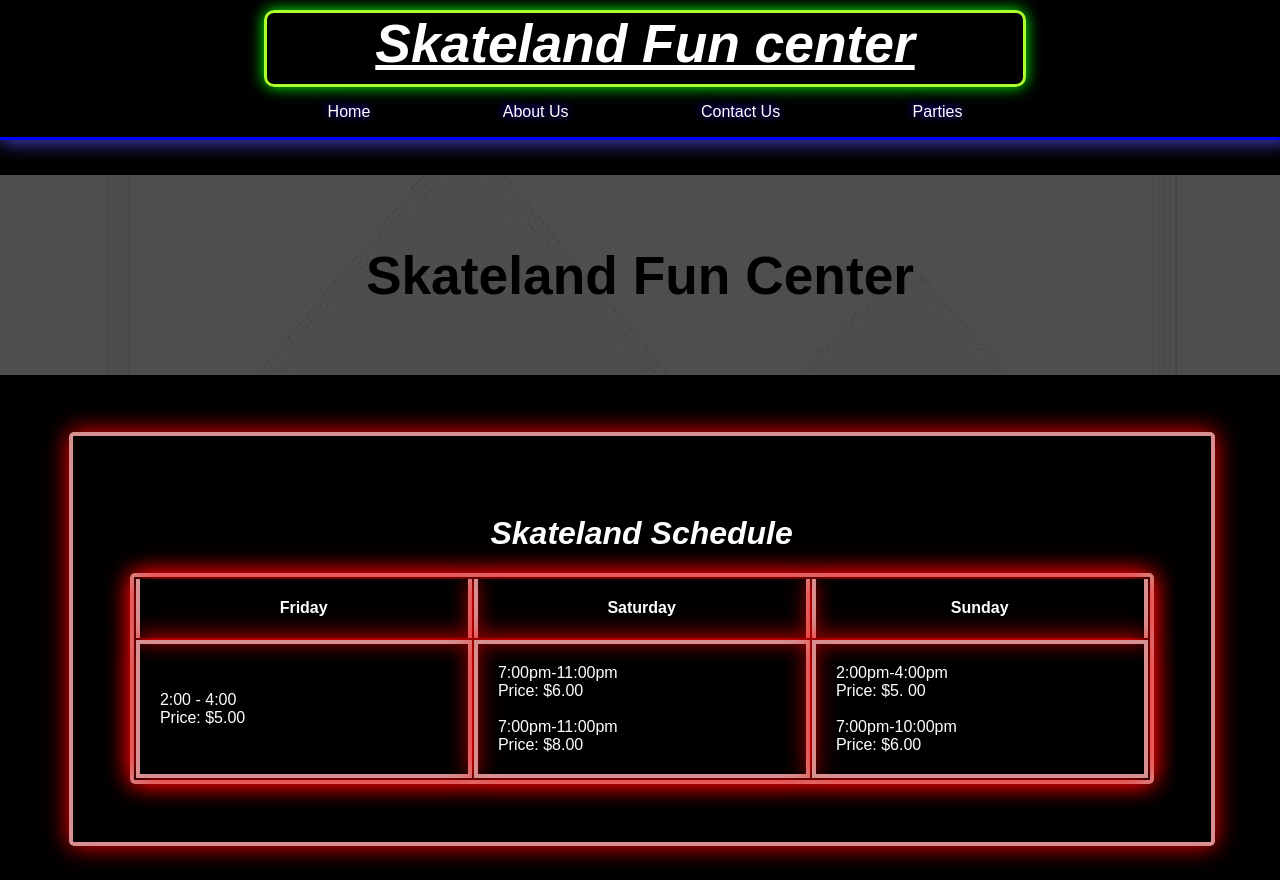
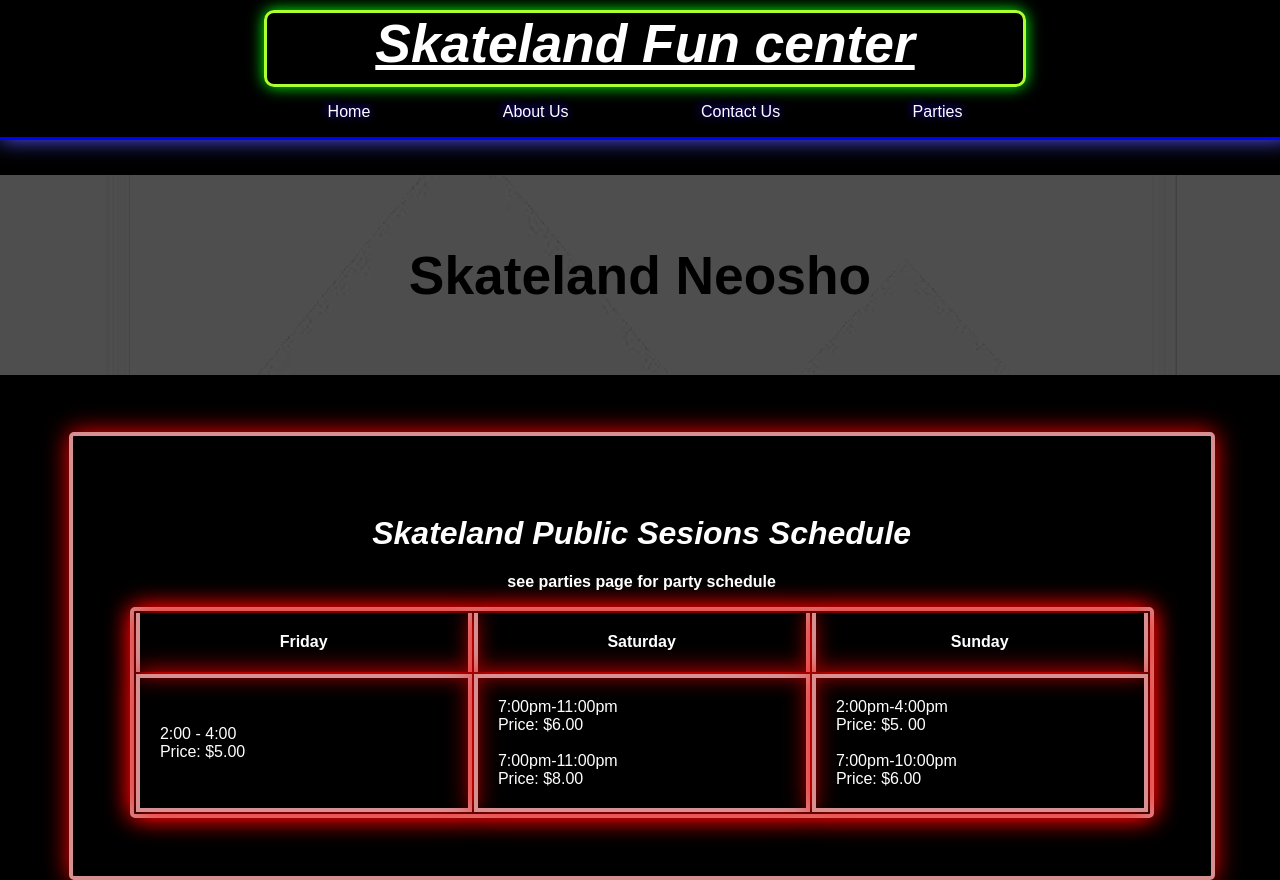
Before and after one commit to Fenderchu/Skateland-Funcenter-Neosho, a plain HTML site: page index.html in a window 1280 px wide. Shown: the top 880 px of the page. Drawn offline with nearby package versions, Linux system fonts and the light colour scheme; a web font is replaced by a local one.

Commit message:
changed some text

```diff
--- a/index.html
+++ b/index.html
@@ -34,15 +34,16 @@
     </nav>
     <div class="header container-wide" id="home">
         <h1 class="header-title">
-            Skateland Fun Center
+            Skateland Neosho
         </h1>
     </div>
     <div class="body container-fluid">
         <div class="home-cards container-fluid">
             <div class="card card-schedule">
                 <h1 class="card-title">
-                    Skateland Schedule
+                    Skateland Public Sesions Schedule
                 </h1>
+                <p>see parties page for party schedule</p>
                 <table class="Schedule">
                     <thead>
                         <tr>
```
